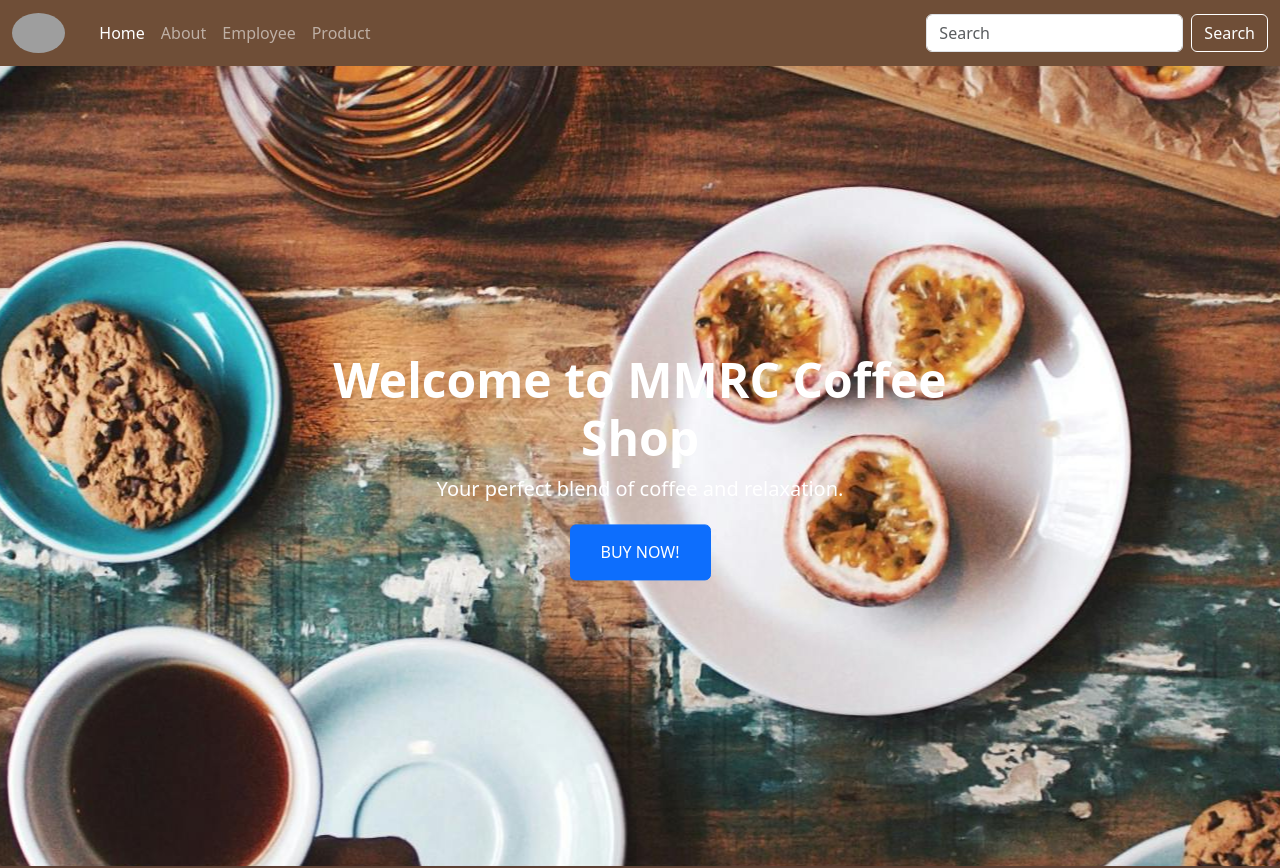
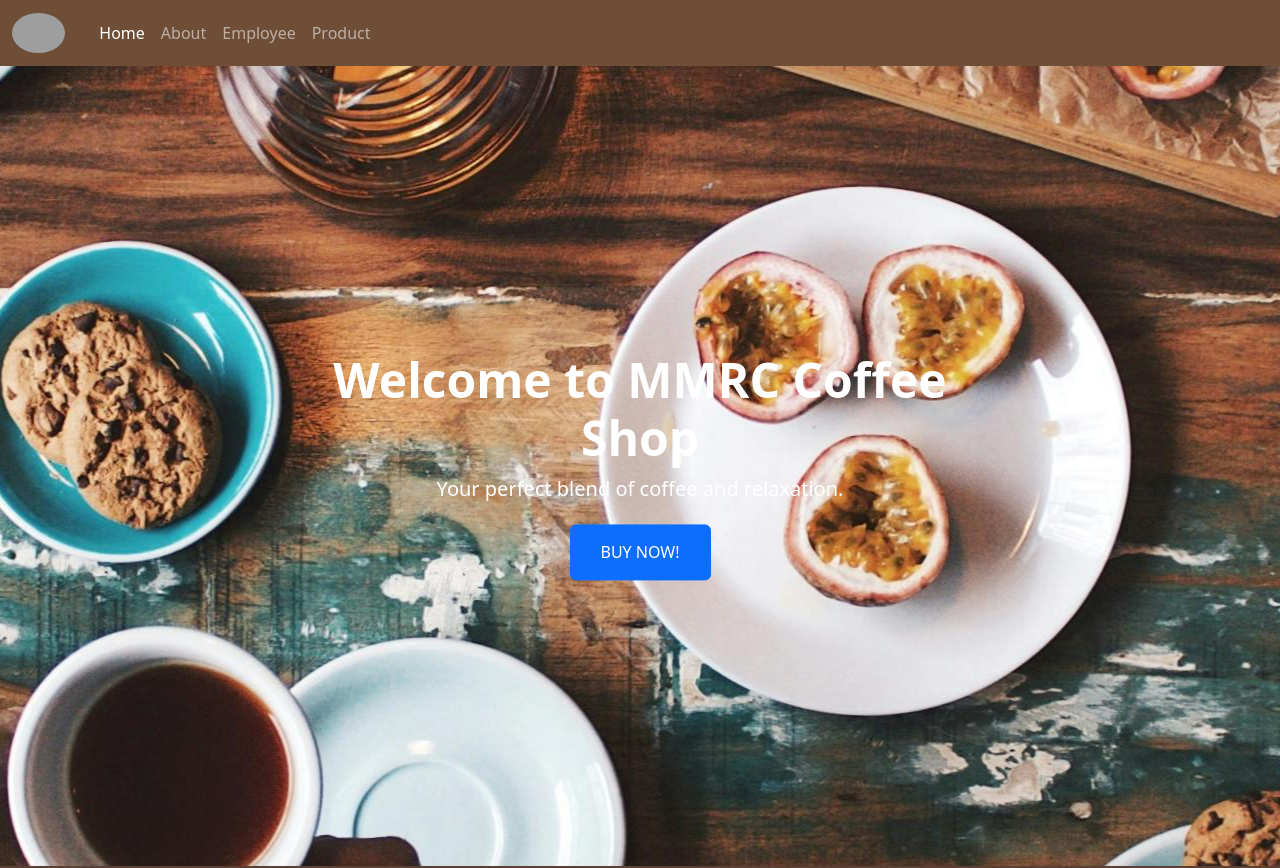
Before and after one commit to JimwellC/SHOP_AWEB, an Angular app: page / in a window 1280 px wide. Shown: the top 868 px of the page. Built offline with nearby package versions, Linux system fonts and the light colour scheme; grey boxes are pictures that could not be loaded.

Commit message:
removed error

```diff
--- a/src/app/app.component.html
+++ b/src/app/app.component.html
@@ -21,10 +21,6 @@
           <a class="nav-link" routerLink="/product" routerLinkActive="active">Product</a>
         </li>
       </ul>
-      <form class="d-flex" (submit)="onSearch(searchInput.value)">
-        <input class="form-control me-sm-2" type="search" placeholder="Search" #searchInput>
-        <button class="btn btn-outline-light my-2 my-sm-0" type="submit">Search</button>
-      </form>
     </div>
   </div>
 </nav>
--- a/src/app/app.component.ts
+++ b/src/app/app.component.ts
@@ -1,5 +1,5 @@
 import { Component } from '@angular/core';
-import { RouterOutlet, RouterModule, Router } from '@angular/router';
+import { RouterOutlet, RouterModule } from '@angular/router';
 
 
 @Component({
@@ -11,13 +11,5 @@ import { RouterOutlet, RouterModule, Router } from '@angular/router';
 })
 export class AppComponent {
   title = 'prelim_project_MMCR';
-  constructor(private router: Router) {}
-  onSearch(searchTerm: string) {
-    // Assuming you have a search results page or logic to handle search
-    if (searchTerm) {
-      this.router.navigate(['/search', { query: searchTerm }]);
-    } else {
-      this.router.navigate(['/error']);
-    }
-  }
+
 }
```
Also changed, not shown: src/app/app.routes.ts (+2 -9 lines).
